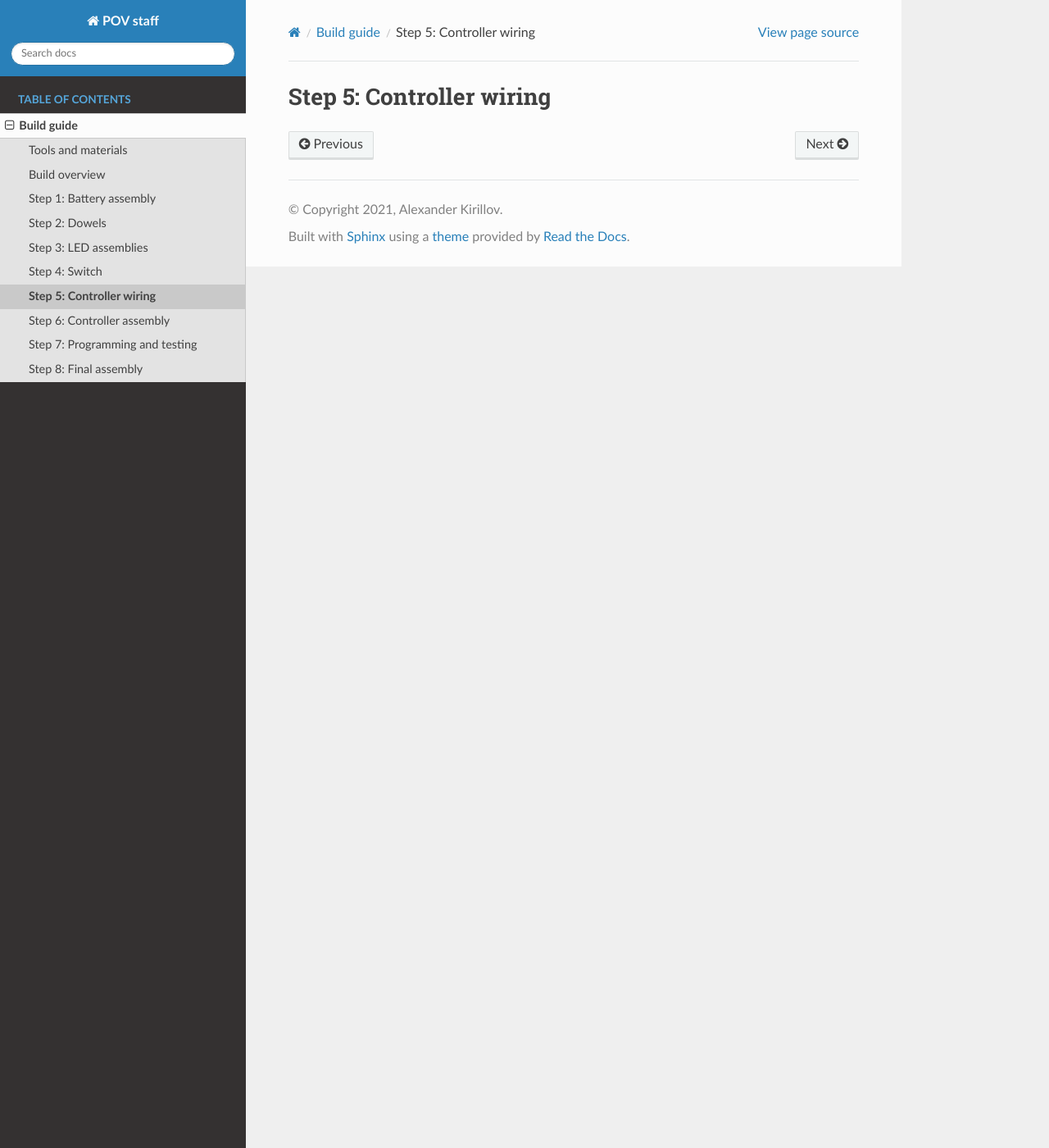
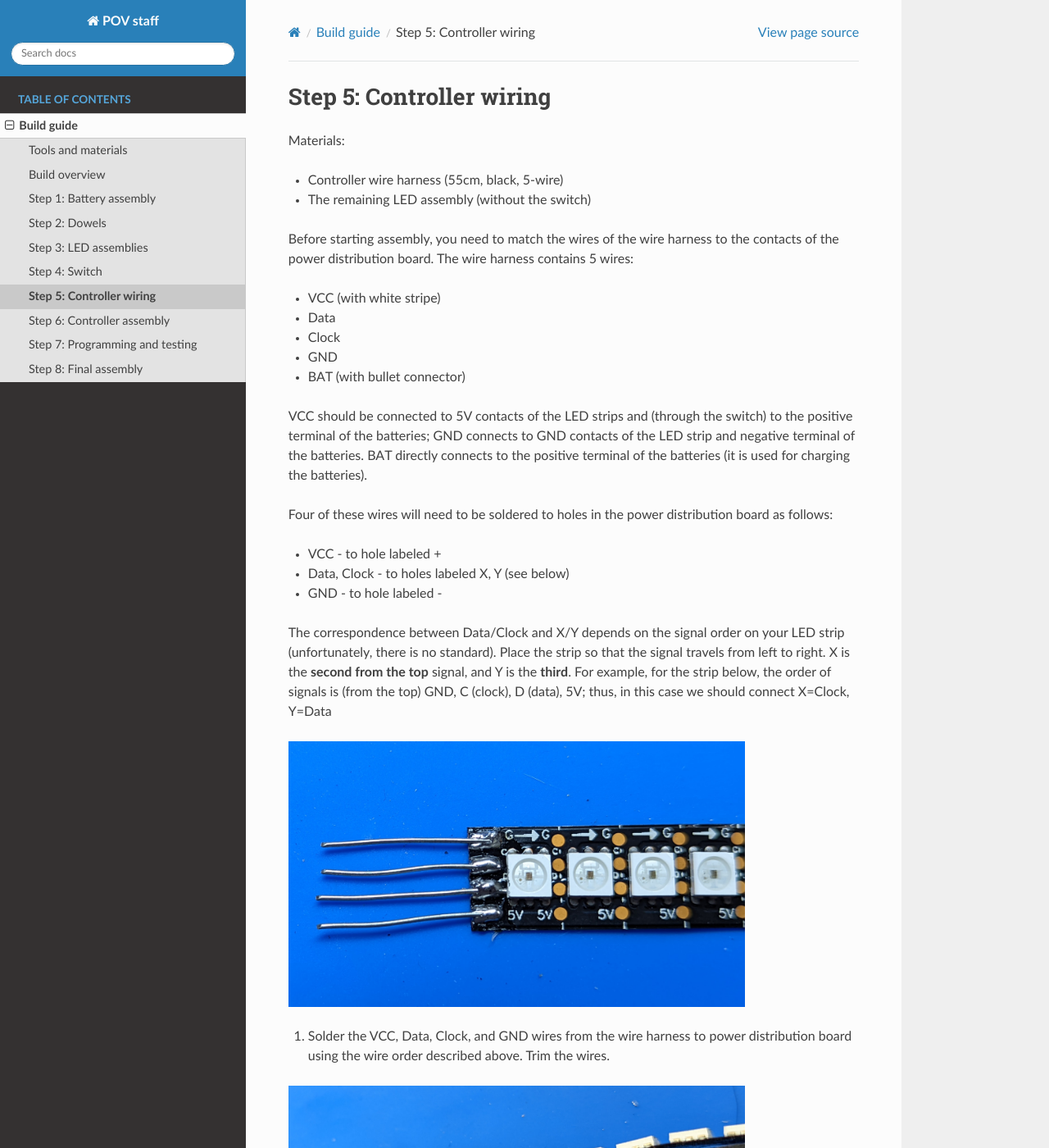
Before and after one commit to shurik179/povstaff, a Sphinx documentation site: the page built from docs/build-controllerwiring.rst, in a window 1280 px wide and 1400 px high. Shown: the whole window at 82% size. Built offline with Sphinx 7.4.7 and the Read the Docs theme 2.0.0, drawn with Linux system fonts in a browser that asks for light colours; formulas are drawn with MathJax 3; pages that are not in the unit, such as notebooks, are missing from menus; some of the changed text lies outside the part shown.

Commit message:
Update build-controllerwiring.rst

```diff
--- a/docs/build-controllerwiring.rst
+++ b/docs/build-controllerwiring.rst
@@ -1,2 +1,61 @@
 Step 5: Controller wiring
 =========================
+Materials:
+
+* Controller  wire harness (55cm, black, 5-wire)
+
+* The remaining  LED assembly (without the switch)
+
+Before starting assembly, you need to match the wires of the wire harness to the
+contacts of the power distribution board. The wire harness contains 5 wires:
+
+* VCC (with white stripe)
+
+* Data
+
+* Clock
+
+* GND
+
+* BAT (with bullet connector)
+
+VCC should be connected  to 5V contacts of the LED strips and  (through the switch) to
+the positive terminal of the batteries; GND connects to GND contacts of the
+LED strip and negative terminal of the batteries. BAT directly connects to
+the positive terminal of the  batteries (it is used for charging the batteries).
+
+Four of these wires will need to be soldered to holes in the power distribution
+board as follows:
+
+* VCC - to hole labeled +
+
+* Data, Clock - to holes labeled X, Y (see below)
+
+* GND - to hole labeled -
+
+The  correspondence between Data/Clock and X/Y depends on the signal order on
+your LED strip (unfortunately, there is no standard). Place the strip  so that
+the signal travels from left to right. X is the **second from the top** signal,
+and Y is the **third**. For example, for the strip below, the order of signals is
+(from the top) GND, C (clock), D (data), 5V; thus, in this case we should
+connect X=Clock, Y=Data
+
+
+.. figure:: images/led-2.jpg
+   :alt: Soldering wire to LED strip
+   :width: 80%
+
+
+1. Solder the VCC, Data, Clock, and GND wires from the wire harness to power
+   distribution board using the wire order described above. Trim the wires.
+
+.. figure:: images/controller-wire1.jpg
+   :alt: Wiring the controller
+   :width: 80%
+
+.. figure:: images/controller-wire2.jpg
+   :alt: wiring the controller
+   :width: 80%
+
+2. Feed the BAT wire through the cutout. Use zipties to fasten the wiring and
+   LED strips to the dowel, similar to what you did with the other dowel.
```
